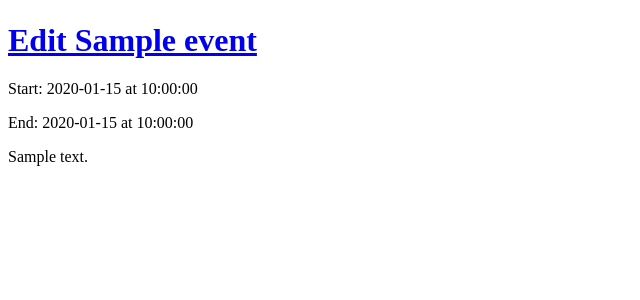
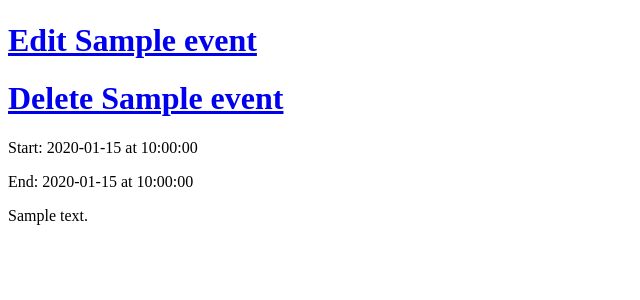
Before and after one commit to davidsimowitz/fullstack-nanodegree-project-4, a Flask app: page /activities/1/events/1/ in a window 1280 px wide. Shown: the part 58-358 px from the top of the page, without its empty margins (0-640 px from the left). Run offline with Flask 2, Linux system fonts and the light colour scheme; tables that the repository leaves empty hold one stand-in row (values such as "Sample post").

Commit message:
feat: add link to delete event

```diff
--- a/templates/event.html
+++ b/templates/event.html
@@ -16,6 +16,11 @@
         <div>
           <a href="{{url_for('update_event', activity_id=activity.id, event_id=event.id)}}">
               <h1>Edit {{ event.name }}</h1>
+          </a>
+        </div>
+        <div>
+          <a href="{{url_for('delete_event', activity_id=activity.id, event_id=event.id)}}">
+              <h1>Delete {{ event.name }}</h1>
           </a>
         </div>
 
```
